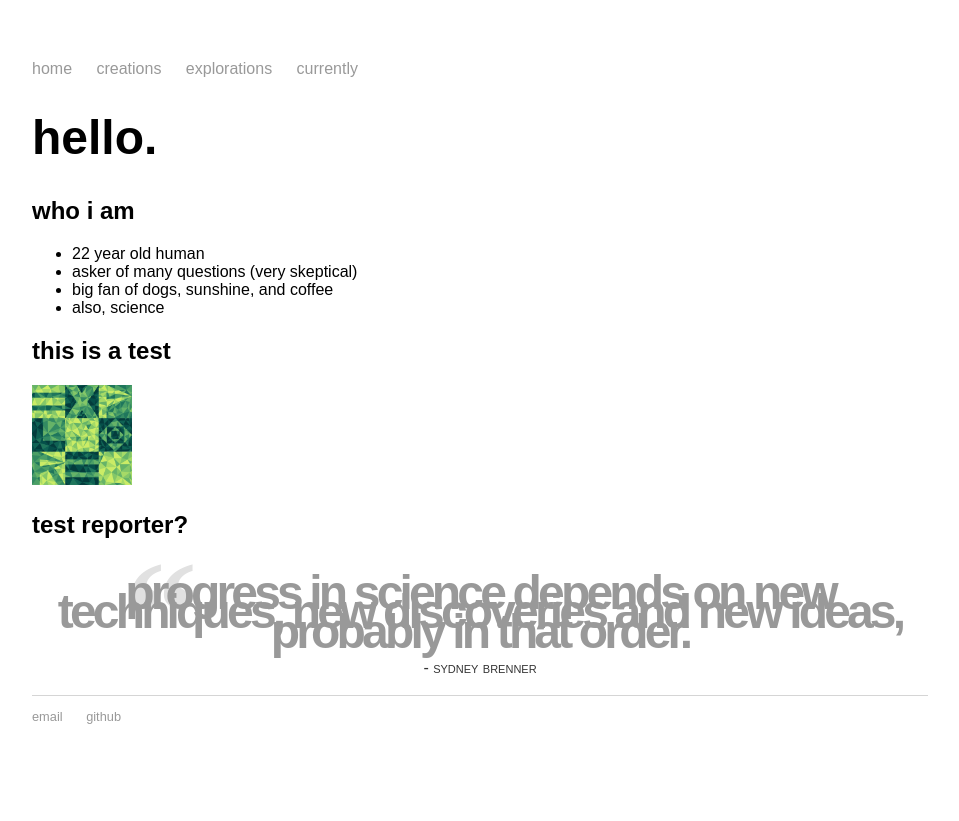
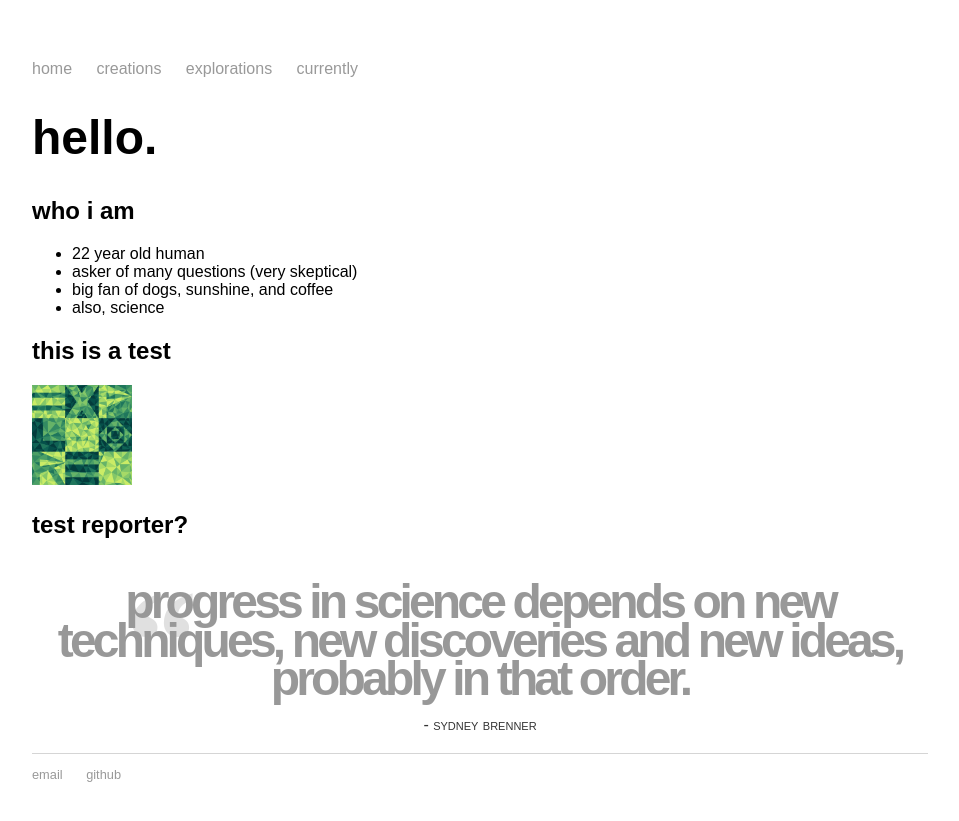
Before and after one commit to mayasheth/mayasheth.github.io, a Jekyll site: the page built from index.md, in a window 1280 px wide. Shown: the top 821 px of the page, without its empty margins (160-1119 px from the left). Built offline with Jekyll 4.4.1, drawn with Linux system fonts in a browser that asks for light colours.

Commit message:
Update quote.html

```diff
--- a/_includes/quote.html
+++ b/_includes/quote.html
@@ -19,7 +19,7 @@
       font-size:3em;
       font-weight:700;
       opacity:0.4;
-      line-height:0.4;
+      line-height:0.8;
       quotes: "“" "”";
     }
 
```
